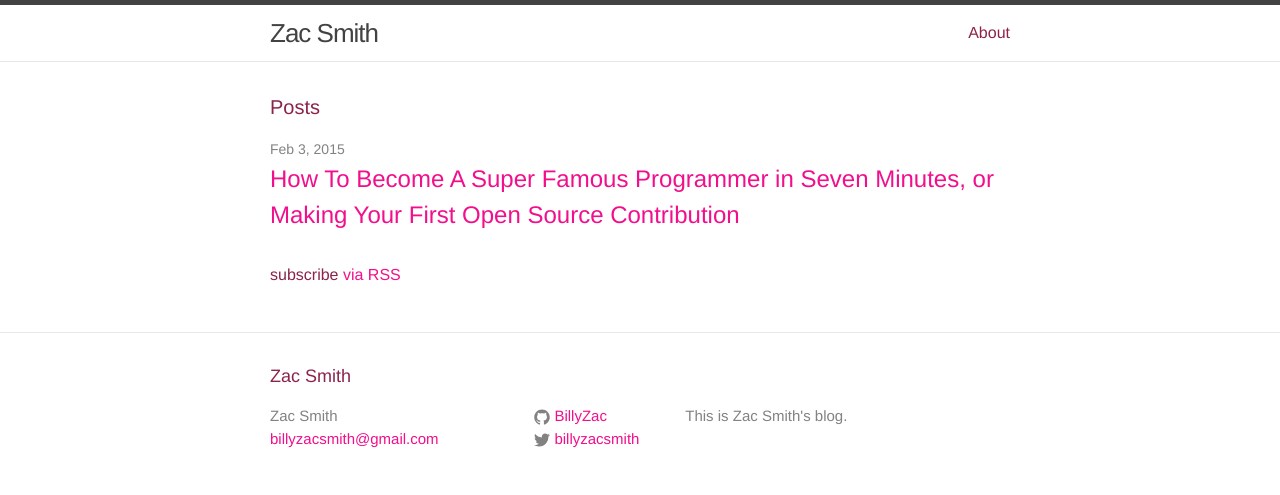
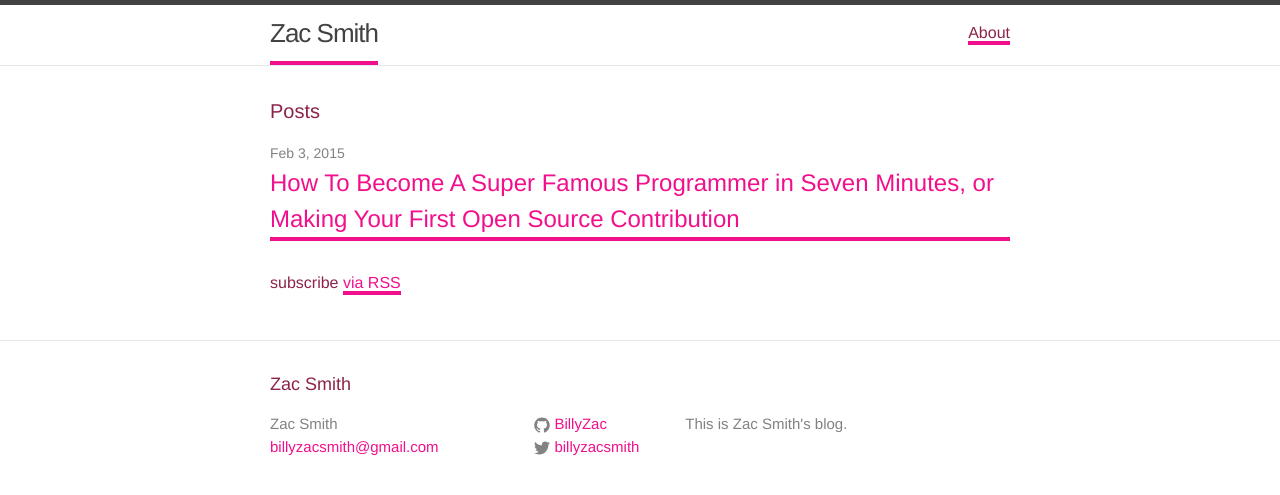
Before and after one commit to BillyZac/BillyZac.github.io, a Jekyll site: the page built from index.html, in a window 1280 px wide. Shown: the top 495 px of the page. Built offline with Jekyll 4.4.1, drawn with Linux system fonts in a browser that asks for light colours.

Commit message:
Give links a nice healthy bottom border.

```diff
--- a/_sass/_base.scss
+++ b/_sass/_base.scss
@@ -93,17 +93,23 @@ h1, h2, h3, h4, h5, h6 {
 a {
     color: $brand-color;
     text-decoration: none;
+    border-bottom: 4px solid $brand-color;
 
     &:visited {
         color: darken($brand-color, 15%);
     }
 
     &:hover {
-        color: $text-color;
-        text-decoration: underline;
+        color: lighten($brand-color, 15%);
     }
 }
 
+.site-footer {
+  a {
+    border-bottom: none;
+  }
+
+}
 
 
 /**
--- a/css/main.scss
+++ b/css/main.scss
@@ -43,8 +43,6 @@ $on-laptop:        800px;
     }
 }
 
-
-
 // Import partials from `sass_dir` (defaults to `_sass`)
 @import
         "base",
```
